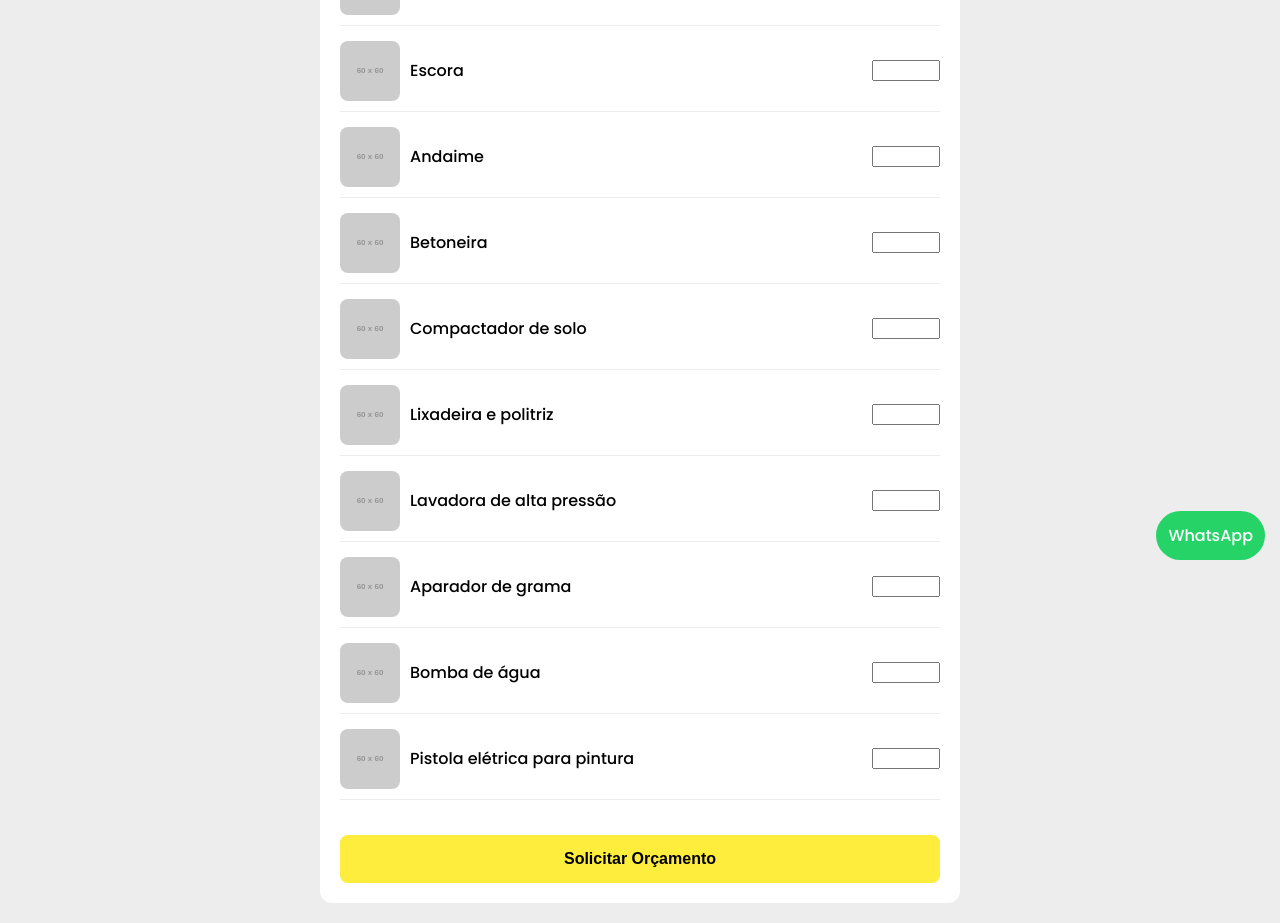
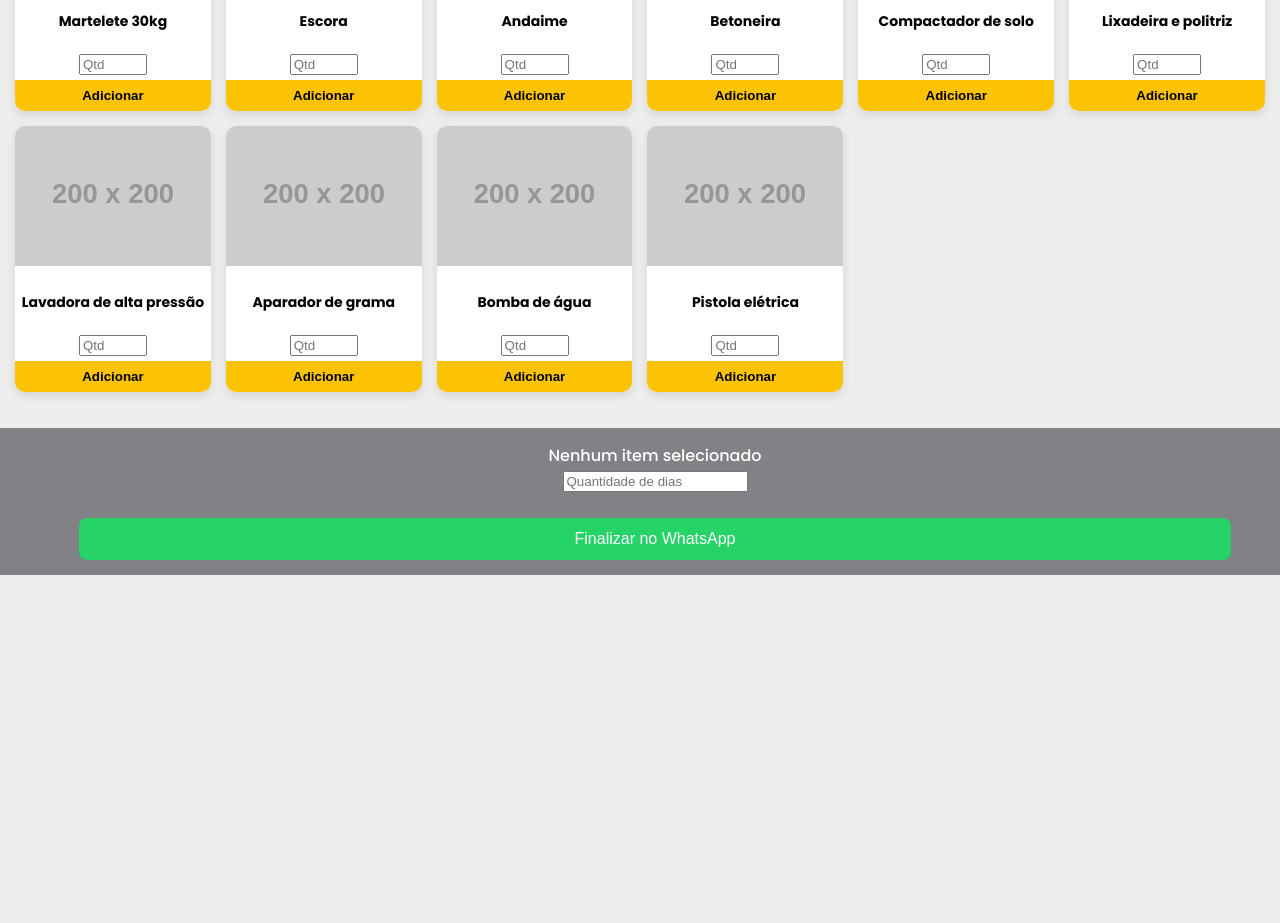
Before and after one commit to construloc-nordeste/locacoes, a plain HTML site: page index.html in a window 1280 px wide. Shown: the part 225-1148 px from the top of the page. After the commit the page ends 800 px from the top, so only its background shows below. Drawn offline with Linux system fonts and the light colour scheme; placeholder pictures from the web are drawn by us.

Commit message:
Update index.html

```diff
--- a/index.html
+++ b/index.html
@@ -15,81 +15,82 @@ body {
   background: #ededed;
 }
 
+/* HEADER */
 header {
+  background: #feed3d;
+  padding: 15px;
   text-align: center;
-  padding: 20px;
-  background: white;
 }
 
 header img {
-  width: 180px;
+  width: 160px;
 }
 
-h1 {
-  font-family: 'Anton', sans-serif;
-  color: #818286;
-  margin: 10px 0 0;
+/* GRID */
+.container {
+  display: grid;
+  grid-template-columns: repeat(auto-fit, minmax(180px, 1fr));
+  gap: 15px;
+  padding: 15px;
 }
 
-.container {
-  max-width: 600px;
-  margin: 20px auto;
+/* CARD */
+.card {
   background: white;
-  padding: 20px;
-  border-radius: 12px;
+  border-radius: 10px;
+  overflow: hidden;
+  box-shadow: 0 4px 10px rgba(0,0,0,0.1);
+  text-align: center;
 }
 
-.equipamento {
-  display: flex;
-  align-items: center;
-  justify-content: space-between;
-  margin-bottom: 15px;
-  border-bottom: 1px solid #ededed;
-  padding-bottom: 10px;
+.card img {
+  width: 100%;
+  height: 140px;
+  object-fit: cover;
 }
 
-.equipamento img {
-  width: 60px;
-  height: 60px;
-  object-fit: cover;
-  border-radius: 8px;
+.card h3 {
+  font-size: 14px;
+  padding: 5px;
 }
 
-.equipamento span {
-  flex: 1;
-  margin-left: 10px;
+.card input {
+  width: 60px;
+  margin-bottom: 5px;
 }
 
-input[type="number"] {
-  width: 60px;
+.card button {
+  background: #fbc304;
+  border: none;
+  padding: 8px;
+  width: 100%;
+  cursor: pointer;
+  font-weight: bold;
 }
 
-button {
+.card button:hover {
+  background: #feed3d;
+}
+
+/* CARRINHO */
+.carrinho {
+  position: fixed;
+  bottom: 0;
   width: 100%;
+  background: #818286;
+  color: white;
   padding: 15px;
-  background: #feed3d;
+  text-align: center;
+}
+
+.carrinho button {
+  background: #25D366;
   border: none;
-  color: black;
-  font-weight: bold;
+  padding: 12px;
+  width: 90%;
+  color: white;
   font-size: 16px;
   border-radius: 8px;
-  margin-top: 20px;
-  cursor: pointer;
-}
-
-button:hover {
-  background: #fbc304;
-}
-
-.whatsapp {
-  position: fixed;
-  bottom: 15px;
-  right: 15px;
-  background: #25D366;
-  color: white;
-  padding: 12px;
-  border-radius: 50px;
-  text-decoration: none;
 }
 </style>
 </head>
@@ -97,106 +98,74 @@ button:hover {
 <body>
 
 <header>
-  <img src="images/logo.png" alt="Construloc">
+  <img src="images/logo.png">
 </header>
 
-<div class="container">
+<div class="container" id="produtos"></div>
 
-<h2>Escolha os equipamentos</h2>
-
-<!-- MODELO DE ITEM -->
-<div class="equipamento">
-  <img src="https://via.placeholder.com/60">
-  <span>Martelete 30kg</span>
-  <input type="number" id="martelete">
+<div class="carrinho">
+  <div id="resumo">Nenhum item selecionado</div>
+  <input type="number" id="dias" placeholder="Quantidade de dias">
+  <br><br>
+  <button onclick="finalizar()">Finalizar no WhatsApp</button>
 </div>
 
-<div class="equipamento">
-  <img src="https://via.placeholder.com/60">
-  <span>Escora</span>
-  <input type="number" id="escora">
-</div>
+<script>
+let produtos = [
+  {nome:"Martelete 30kg", id:"martelete", img:"https://via.placeholder.com/200"},
+  {nome:"Escora", id:"escora", img:"https://via.placeholder.com/200"},
+  {nome:"Andaime", id:"andaime", img:"https://via.placeholder.com/200"},
+  {nome:"Betoneira", id:"betoneira", img:"https://via.placeholder.com/200"},
+  {nome:"Compactador de solo", id:"compactador", img:"https://via.placeholder.com/200"},
+  {nome:"Lixadeira e politriz", id:"lixadeira", img:"https://via.placeholder.com/200"},
+  {nome:"Lavadora de alta pressão", id:"lavadora", img:"https://via.placeholder.com/200"},
+  {nome:"Aparador de grama", id:"aparador", img:"https://via.placeholder.com/200"},
+  {nome:"Bomba de água", id:"bomba", img:"https://via.placeholder.com/200"},
+  {nome:"Pistola elétrica", id:"pistola", img:"https://via.placeholder.com/200"}
+];
 
-<div class="equipamento">
-  <img src="https://via.placeholder.com/60">
-  <span>Andaime</span>
-  <input type="number" id="andaime">
-</div>
+let carrinho = {};
 
-<div class="equipamento">
-  <img src="https://via.placeholder.com/60">
-  <span>Betoneira</span>
-  <input type="number" id="betoneira">
-</div>
+let container = document.getElementById("produtos");
 
-<div class="equipamento">
-  <img src="https://via.placeholder.com/60">
-  <span>Compactador de solo</span>
-  <input type="number" id="compactador">
-</div>
+produtos.forEach(p => {
+  container.innerHTML += `
+    <div class="card">
+      <img src="${p.img}">
+      <h3>${p.nome}</h3>
+      <input type="number" min="1" placeholder="Qtd" id="${p.id}">
+      <button onclick="add('${p.id}','${p.nome}')">Adicionar</button>
+    </div>
+  `;
+});
 
-<div class="equipamento">
-  <img src="https://via.placeholder.com/60">
-  <span>Lixadeira e politriz</span>
-  <input type="number" id="lixadeira">
-</div>
+function add(id, nome){
+  let qtd = document.getElementById(id).value;
+  if(qtd > 0){
+    carrinho[nome] = qtd;
+  }
+  atualizar();
+}
 
-<div class="equipamento">
-  <img src="https://via.placeholder.com/60">
-  <span>Lavadora de alta pressão</span>
-  <input type="number" id="lavadora">
-</div>
+function atualizar(){
+  let texto = "";
+  for(let item in carrinho){
+    texto += item + " (" + carrinho[item] + ") | ";
+  }
+  document.getElementById("resumo").innerText = texto || "Nenhum item selecionado";
+}
 
-<div class="equipamento">
-  <img src="https://via.placeholder.com/60">
-  <span>Aparador de grama</span>
-  <input type="number" id="aparador">
-</div>
+function finalizar(){
+  let dias = document.getElementById("dias").value;
+  let msg = "Olá! Vim pelo site.%0A%0A";
 
-<div class="equipamento">
-  <img src="https://via.placeholder.com/60">
-  <span>Bomba de água</span>
-  <input type="number" id="bomba">
-</div>
-
-<div class="equipamento">
-  <img src="https://via.placeholder.com/60">
-  <span>Pistola elétrica para pintura</span>
-  <input type="number" id="pistola">
-</div>
-
-<button onclick="enviarWhats()">Solicitar Orçamento</button>
-
-</div>
-
-<a class="whatsapp" href="https://wa.me/message/WKSBFVAUVKUZI1" target="_blank">
-  WhatsApp
-</a>
-
-<script>
-function enviarWhats() {
-
-  let msg = "Olá! Vim pelo site da Construloc Nordeste.%0A%0A";
-
-  function add(nome, id){
-    let valor = document.getElementById(id).value;
-    if(valor > 0){
-      msg += nome + ": " + valor + "%0A";
-    }
+  for(let item in carrinho){
+    msg += item + ": " + carrinho[item] + "%0A";
   }
 
-  add("Martelete 30kg", "martelete");
-  add("Escora", "escora");
-  add("Andaime", "andaime");
-  add("Betoneira", "betoneira");
-  add("Compactador de solo", "compactador");
-  add("Lixadeira e politriz", "lixadeira");
-  add("Lavadora de alta pressão", "lavadora");
-  add("Aparador de grama", "aparador");
-  add("Bomba de água", "bomba");
-  add("Pistola elétrica", "pistola");
+  msg += "%0ADias: " + dias;
 
-  let url = "https://wa.me/5584999999999?text=" + msg;
+  let url = "https://wa.me/message/WKSBFVAUVKUZI1?text=" + msg;
 
   window.open(url, "_blank");
 }
```
